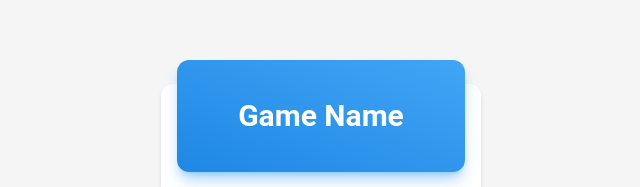
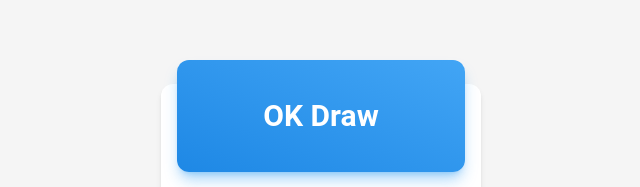
Before and after one commit to hacknroll-ok/frontend, a React (Create React App) app: page / in a window 1280 px wide. Shown: the part 190-377 px from the top of the page, without its empty margins (319-959 px from the left). Built offline with nearby package versions, Linux system fonts and the light colour scheme.

Commit message:
Update Game Name

```diff
--- a/src/components/EnterName.jsx
+++ b/src/components/EnterName.jsx
@@ -43,7 +43,7 @@ export default function EnterPage() {
                     color="blue"
                     className="mb-4 grid h-28 place-items-center"
                 >
-                    <Typography variant="h3" color="white"> Game Name </Typography>
+                    <Typography variant="h3" color="white"> OK Draw </Typography>
                 </CardHeader>
                 <CardBody>
                     <Input label="Enter Your Name" size="lg" value={name} onChange={(e) => setName(e.target.value)} />
```
